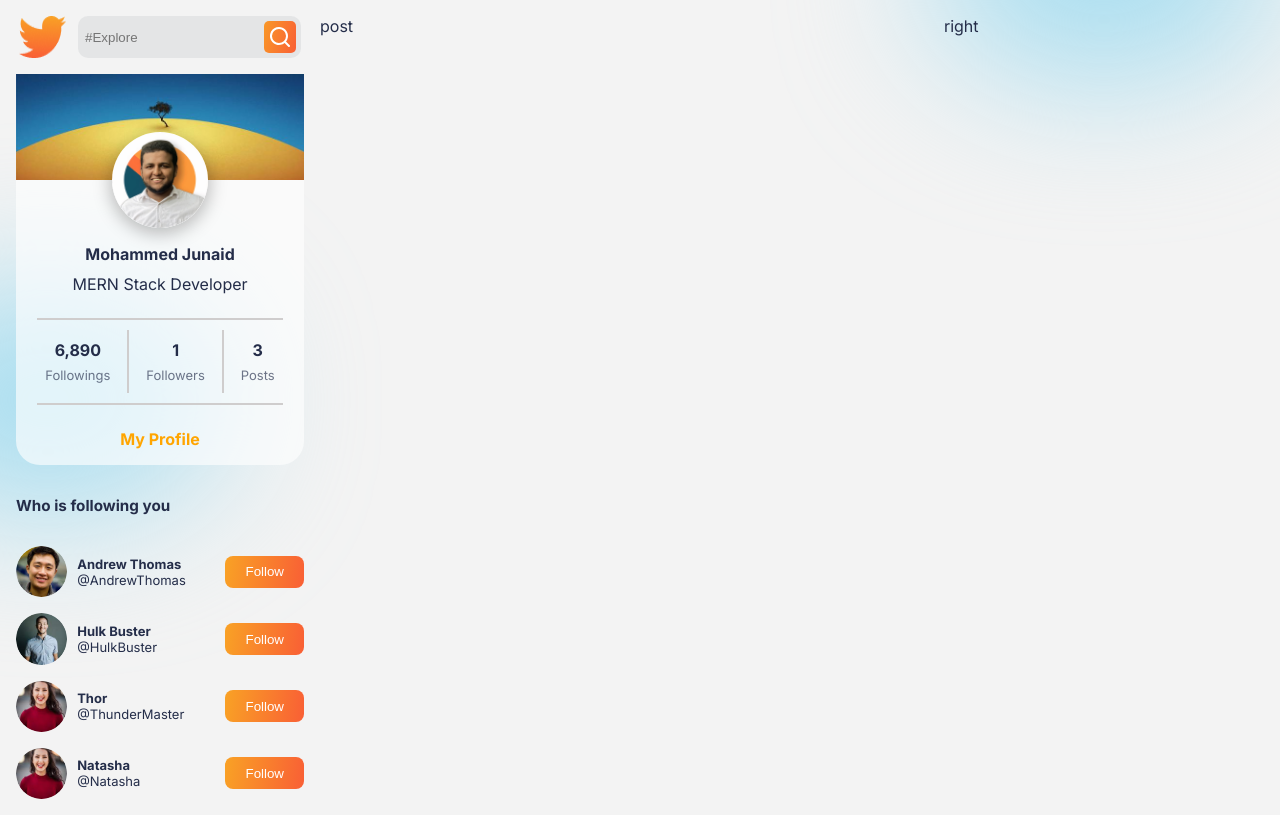
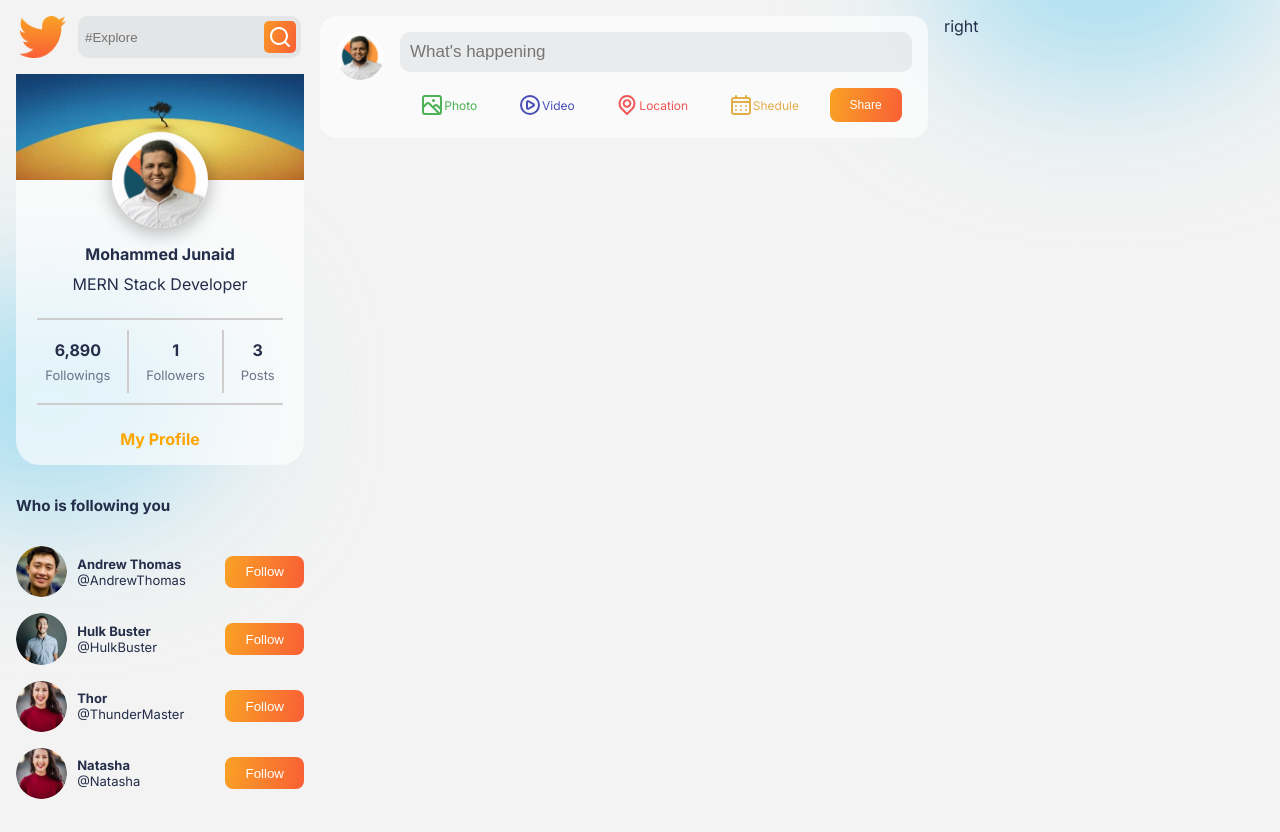
Before and after one commit to junaidapdev/code_march, a React (Create React App) app: page / in a window 1280 px wide. Built offline with nearby package versions, Linux system fonts and the light colour scheme.

Commit message:
Post Share component added

```diff
--- /dev/null
+++ b/src/components/PostShare/PostShare.css
@@ -0,0 +1,79 @@
+.PostShare{
+    display: flex;
+    gap: 1rem;
+    background-color: var(--cardColor);
+    padding: 1rem;
+    border-radius: 1rem;
+}
+
+.PostShare>img{
+    border-radius: 50%;
+    width: 3rem;
+    height: 3rem;
+}
+
+.PostShare>div{
+    display: flex;
+    flex-direction: column;
+    width: 90%;
+    gap: 1rem;
+}
+
+.PostShare>div>input{
+    background-color: var(--inputColor);
+    border-radius: 10px;
+    padding: 10px;
+    font-size: 17px;
+    border: none;
+    outline: none;
+}
+
+
+
+
+
+.postOptions{
+    display: flex;
+    justify-content: space-around;
+}
+
+.option{
+    padding: 5px;
+    padding-left: 10px;
+    padding-right: 10px;
+    border-radius: 10px;
+    display: flex;
+    align-items: center;
+    justify-content: center;
+    font-size: 12px;
+}
+
+.option:hover{
+    cursor: pointer;
+}
+
+.ps-button{
+    padding: 5px;
+    padding-left: 20px;
+    padding-right: 20px;
+    font-size: 12px
+}
+
+
+.previewImage{
+    position: relative;
+}
+
+.previewImage>svg{
+    position: absolute;
+    right: 1rem;
+    top: 0.5rem;
+    cursor: pointer;
+}
+
+.previewImage>img{
+    width: 100%;
+    max-height: 20rem;
+    object-fit: cover;
+    border-radius: 0.5rem;
+}
--- /dev/null
+++ b/src/components/PostShare/PostShare.jsx
@@ -0,0 +1,73 @@
+import React, { useState, useRef } from "react";
+import ProfileImage from "../../img/profileImg.jpg";
+import "./PostShare.css";
+
+import { UilScenery } from "@iconscout/react-unicons";
+import { UilPlayCircle } from "@iconscout/react-unicons";
+import { UilLocationPoint } from "@iconscout/react-unicons";
+import { UilSchedule } from "@iconscout/react-unicons";
+import { UilTimes } from "@iconscout/react-unicons";
+
+
+const PostShare = () => {
+  const [image, setImage] = useState(null);
+  const imageRef = useRef();
+
+  const onImageChange = (event) => {
+    if (event.target.files && event.target.files[0]) {
+      let img = event.target.files[0];
+      setImage({
+        image: URL.createObjectURL(img),
+      });
+    }
+  };
+  return (
+    <div className="PostShare">
+      <img src={ProfileImage} alt="" />
+      <div>
+        <input type="text" placeholder="What's happening" />
+        <div className="postOptions">
+          <div className="option" style={{ color: "var(--photo)" }}
+          onClick={()=>imageRef.current.click()}
+          >
+            <UilScenery />
+            Photo
+          </div>
+          <div className="option" style={{ color: "var(--video)" }}>
+            <UilPlayCircle />
+            Video
+          </div>{" "}
+          <div className="option" style={{ color: "var(--location)" }}>
+            <UilLocationPoint />
+            Location
+          </div>{" "}
+          <div className="option" style={{ color: "var(--shedule)" }}>
+            <UilSchedule />
+            Shedule
+          </div>
+          <button className="button ps-button">Share</button>
+          <div style={{ display: "none" }}>
+            <input
+              type="file"
+              name="myImage"
+              ref={imageRef}
+              onChange={onImageChange}
+            />
+          </div>
+        </div>
+      {image && (
+
+        <div className="previewImage">
+          <UilTimes onClick={()=>setImage(null)}/>
+          <img src={image.image} alt="" />
+        </div>
+
+      )}
+
+
+      </div>
+    </div>
+  );
+};
+
+export default PostShare;
--- /dev/null
+++ b/src/components/PostSide/PostSide.css
@@ -0,0 +1,7 @@
+.PostSide{
+    display: flex;
+    flex-direction: column;
+    gap: 1rem;
+    height: 100vh;
+    overflow: auto;
+}
--- /dev/null
+++ b/src/components/PostSide/PostSide.jsx
@@ -0,0 +1,13 @@
+import React from 'react'
+import PostShare from '../PostShare/PostShare'
+import './PostSide.css'
+
+const PostSide = () => {
+  return (
+   <div className="PostSide">
+       <PostShare/>
+   </div>
+  )
+}
+
+export default PostSide
--- a/src/pages/Home/Home.jsx
+++ b/src/pages/Home/Home.jsx
@@ -1,4 +1,5 @@
 import React from 'react'
+import PostSide from '../../components/PostSide/PostSide'
 import ProfileSide from '../../components/ProfileSide/ProfileSide'
 import './Home.css'
 
@@ -6,7 +7,7 @@
   return (
     <div className="Home">
         <ProfileSide/>
-        <div className="postSide">post</div>
+        <PostSide/>
         <div className="rightSide">right</div>
     </div>
   )
```
